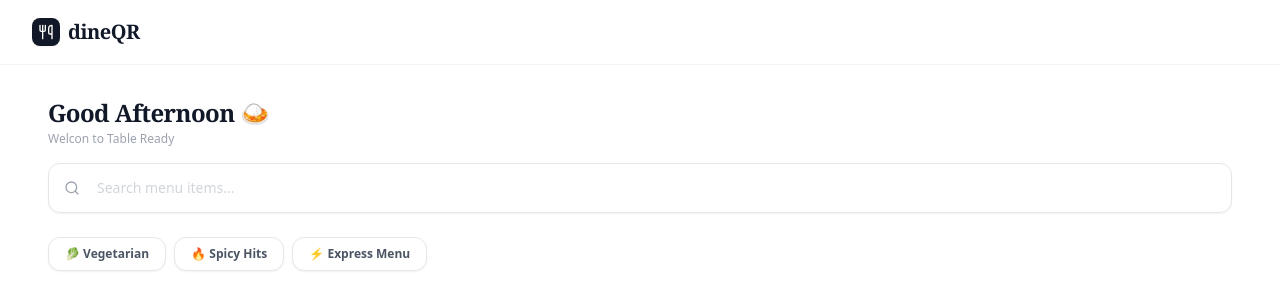
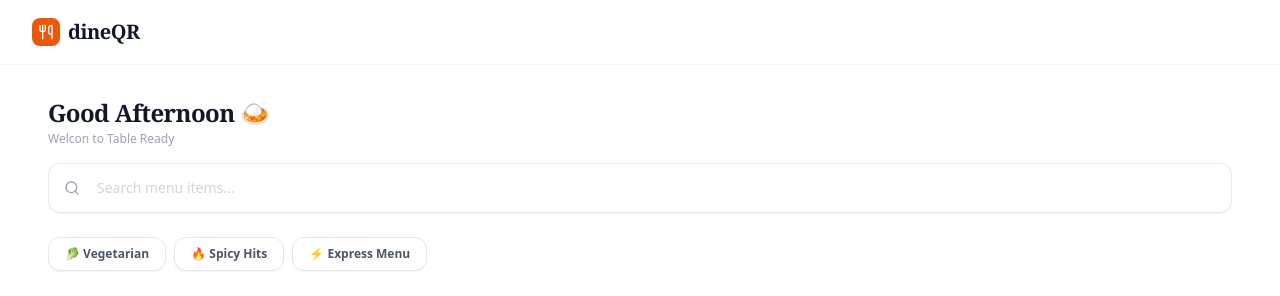
Before and after one commit to sudinrupakheti/dineQR, a Django app: page / in a window 1280 px wide. Shown: the top 296 px of the page. Run offline with Django 5.2, Linux system fonts and the light colour scheme; data comes from the database, SQL or seed files in the repository; some libraries are stand-ins or nearby versions.

Commit message:
update base.html

```diff
--- a/templates/orders/base.html
+++ b/templates/orders/base.html
@@ -21,7 +21,7 @@
     <nav class="bg-white/95 backdrop-blur-md sticky top-0 z-40 border-b border-gray-100 transition-all">
         <div class="max-w-7xl mx-auto px-4 sm:px-6 lg:px-8 h-16 flex items-center justify-between">
             <a id="logo-link" href="{% url 'menu' %}" class="text-xl font-serif font-bold text-gray-900 tracking-tight flex items-center gap-2">
-                <div class="bg-gray-900 text-white p-1.5 rounded-lg shadow-sm">
+                <div class="bg-orange-600 text-white p-1.5 rounded-lg shadow-sm">
                     <i data-lucide="utensils" class="w-4 h-4"></i>
                 </div>
                 <span>dineQR</span>
```
